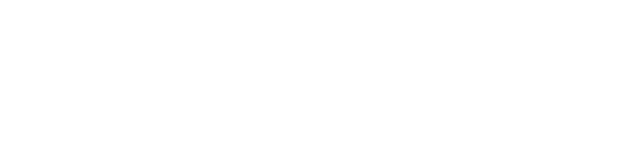
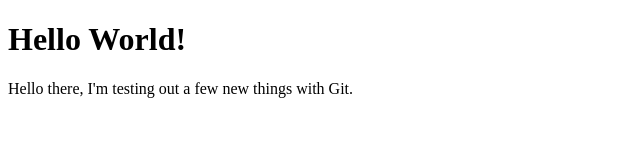
Before and after one commit to dirvingj/Hello-World, a plain HTML site: page index.html in a window 1280 px wide. Shown: the whole page, without its empty margins (0-640 px from the left). Drawn offline with Linux system fonts and the light colour scheme.

Commit message:
Testing the repository that is being used for the latest and greatest saves.

```diff
--- a/index.html
+++ b/index.html
@@ -3,6 +3,9 @@
 
 <head></head>
 
-<body></body>
+<body>
+<h1>Hello World!</h1>
+<p>Hello there, I'm testing out a few new things with Git.</p>
+</body>
 
 </html>
```
